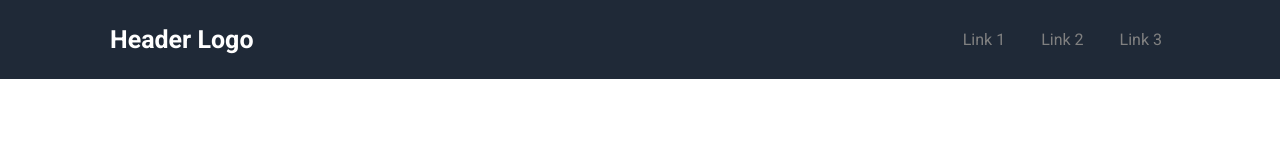
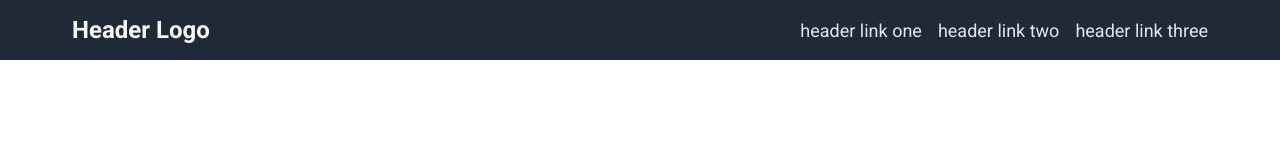
Before and after one commit to krdivyamani/thor, a plain HTML site: page index.html in a window 1280 px wide. Drawn offline with Linux system fonts and the light colour scheme.

Commit message:
Modified code snippets index.html and style.css to add header

```diff
--- a/index.html
+++ b/index.html
@@ -8,15 +8,16 @@
     <link href="https://fonts.googleapis.com/css2?family=Roboto:wght@400;700&display=swap" rel="stylesheet">
 </head>
 <body>
-    <div class="header">
-        <div class="logo">Header Logo</div>
-        <div class="right-link">
-            <ul>
-                <li><a href="google.com">Link 1</a></li>
-                <li><a href="google.com">Link 2</a></li>
-                <li><a href="google.com">Link 3</a></li>
-            </ul>
-        </div>
+    <header>
+        <h1 class="header-logo">Header Logo</h1>
+        <ul class="links header-links">
+            <li class="link">header link one</li>
+            <li class="link">header link two</li>
+            <li class="link">header link three</li>
+        </ul>
+    </header>
+    <div class="container">
+
     </div>
 </body>
 </html>
--- a/style.css
+++ b/style.css
@@ -1,40 +1,45 @@
+html{
+    font-family: 'Roboto',sans-serif;
+}
+
 body{
-    font-family: 'Roboto',sans-serif;
+    display: flex;
+    flex-direction: column;
     margin: 0;
     padding: 0;
 }
 
-.header{
-    background-color: #1F2937;
-    display: flex;
-    justify-content: space-between;
-    align-items: center;
-    padding: 10px;
+ul{
+    list-style-type: none;
+    padding: 0;
 }
 
-.logo{
-    color: white;
-    font-size: 25px;
-    font-weight: 800;
-    padding: 15px 100px;
-    flex-shrink: 0;
-}
-
-ul{
-    list-style-type: none;
-    display: flex;
-    gap: 20px;
-    padding: 0;
-    margin: 0;
+li{
+    /* TBD */
 }
 
 a{
     text-decoration: none;
-    color: grey;
-    font-size: 16px;
-    padding: 8px;
 }
 
-.right-link{
-    padding-right: 100px;
+header{
+    background-color: #1F2937;
+    display: flex;
+    color: #F9FAF8;
+    justify-content: space-between;
+    align-items: center;
+    padding: 0px 72px;
 }
+
+.header-logo{
+    font-size: 24px;
+    color:#F9FAF8;
+}
+
+.header-links{
+    font-size: 18px;
+    color: #E5E7EB;
+    display: flex;
+    align-items: center;
+    gap: 16px;
+}
```
Also changed, not shown: images/old-thor.jpg (added).
